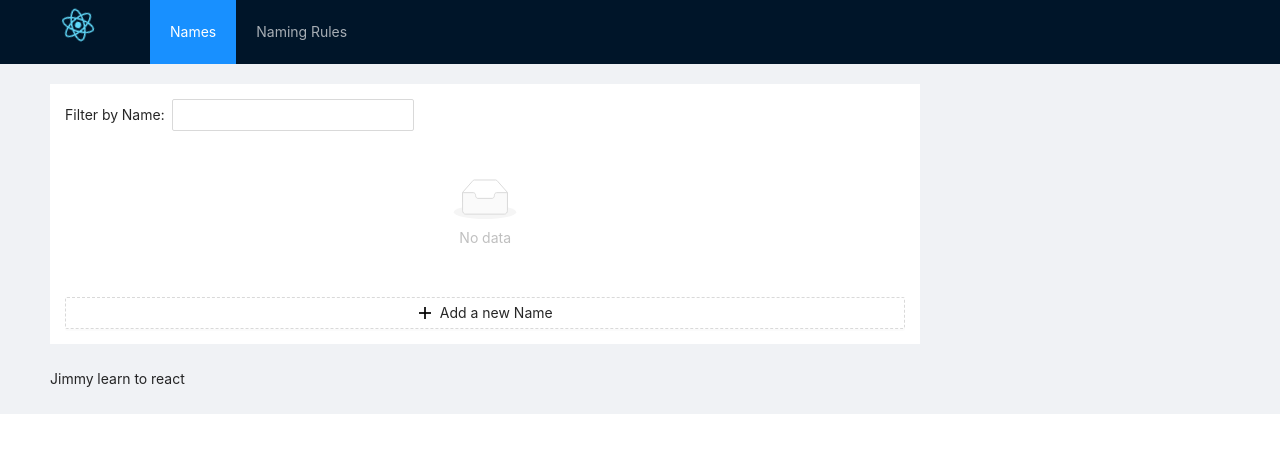
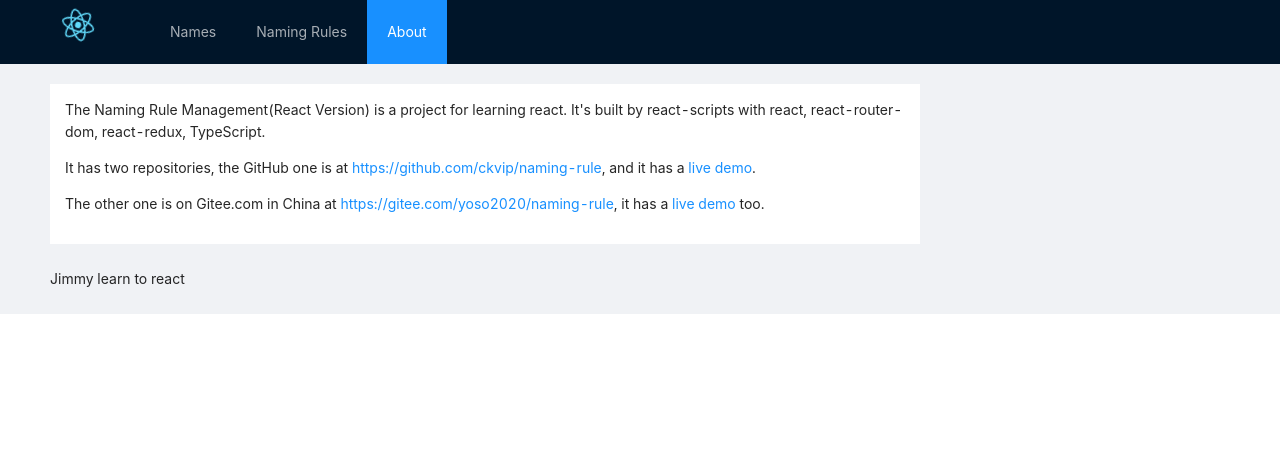
Before and after one commit to ckvip/first, a React (Create React App) app in the folder react/: page /about in a window 1280 px wide. Before the commit this address led to /names. Shown: the top 452 px of the page. Built offline with nearby package versions, Linux system fonts and the light colour scheme.

Commit message:
Add About page

```diff
--- a/react/src/appRoutes.ts
+++ b/react/src/appRoutes.ts
@@ -1,9 +1,11 @@
 import { NamesComponent } from "./components/nameList";
 import { NamingRulesComponent } from "./components/namingRuleList";
+import {AboutComponent} from "./components/about";
 
 const appRoutes = [
   {path: '/names', name: 'Names', component: NamesComponent},
   {path: '/naming-rules', name: 'Naming Rules', component: NamingRulesComponent},
+  {path: '/about', name: 'About', component: AboutComponent},
 ];
 
 export default appRoutes;
--- /dev/null
+++ b/react/src/components/about.tsx
@@ -0,0 +1,24 @@
+import React from 'react';
+
+export class AboutComponent extends React.Component {
+    render() {
+        return (
+            <div>
+                <p>The Naming Rule Management(React Version) is a project for learning react. It's built by
+                    react-scripts with react, react-router-dom, react-redux, TypeScript. </p>
+                <p>
+                    It has two repositories, the GitHub one is at
+                    <a href="https://github.com/ckvip/naming-rule"
+                       target="github"> https://github.com/ckvip/naming-rule</a>, and it has a
+                    <a href="https://ckvip.github.io/naming-rule" target="demo"> live demo</a>.
+                </p>
+                <p>
+                    The other one is on Gitee.com in China at
+                    <a href="https://gitee.com/yoso2020/naming-rule"
+                       target="gitee"> https://gitee.com/yoso2020/naming-rule</a>, it has a
+                    <a href="https://yoso2020.gitee.io/naming-rule" target="demo"> live demo</a> too.
+                </p>
+            </div>
+        )
+    }
+}
```
Also changed, not shown: 11 other files (tests, documents, lock files or other folders).
